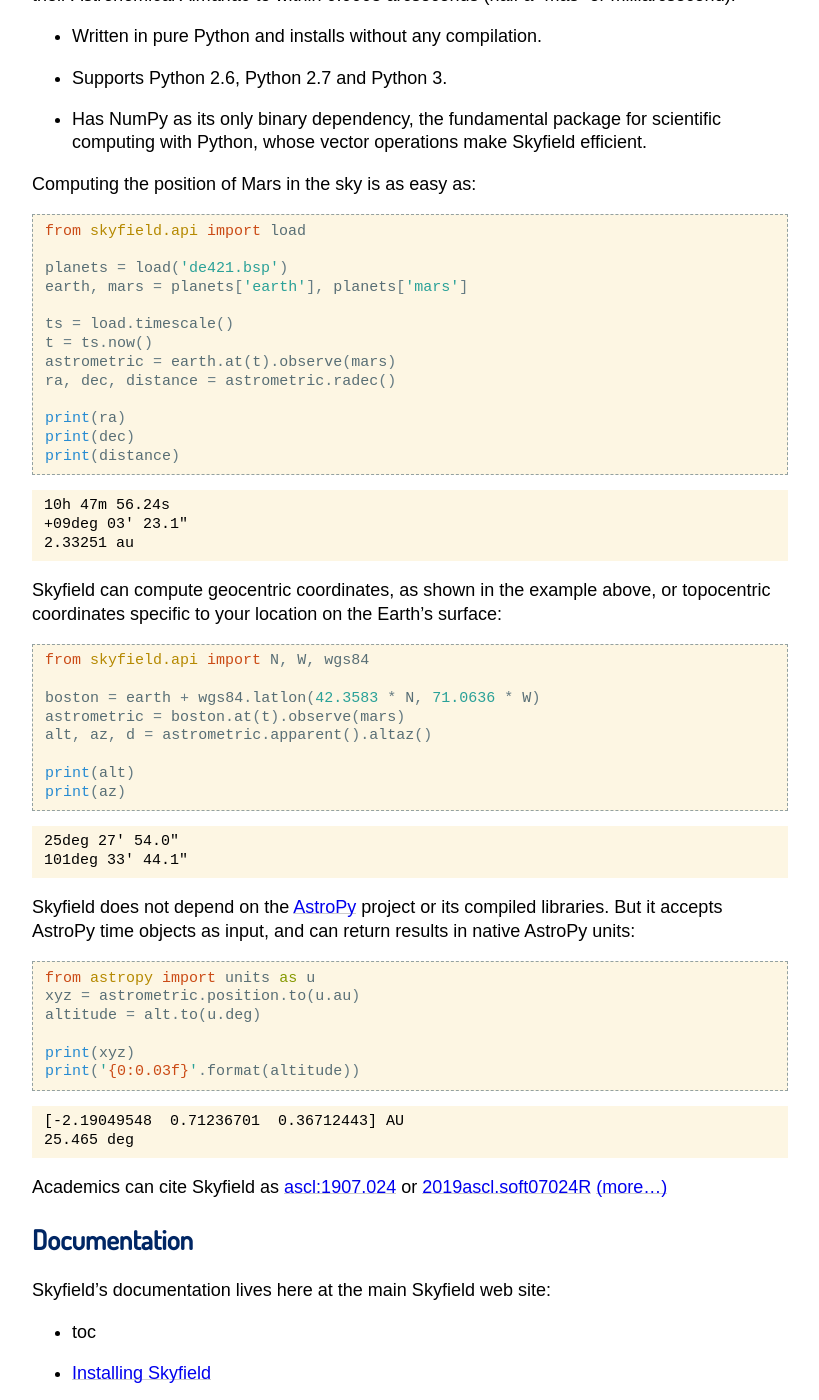
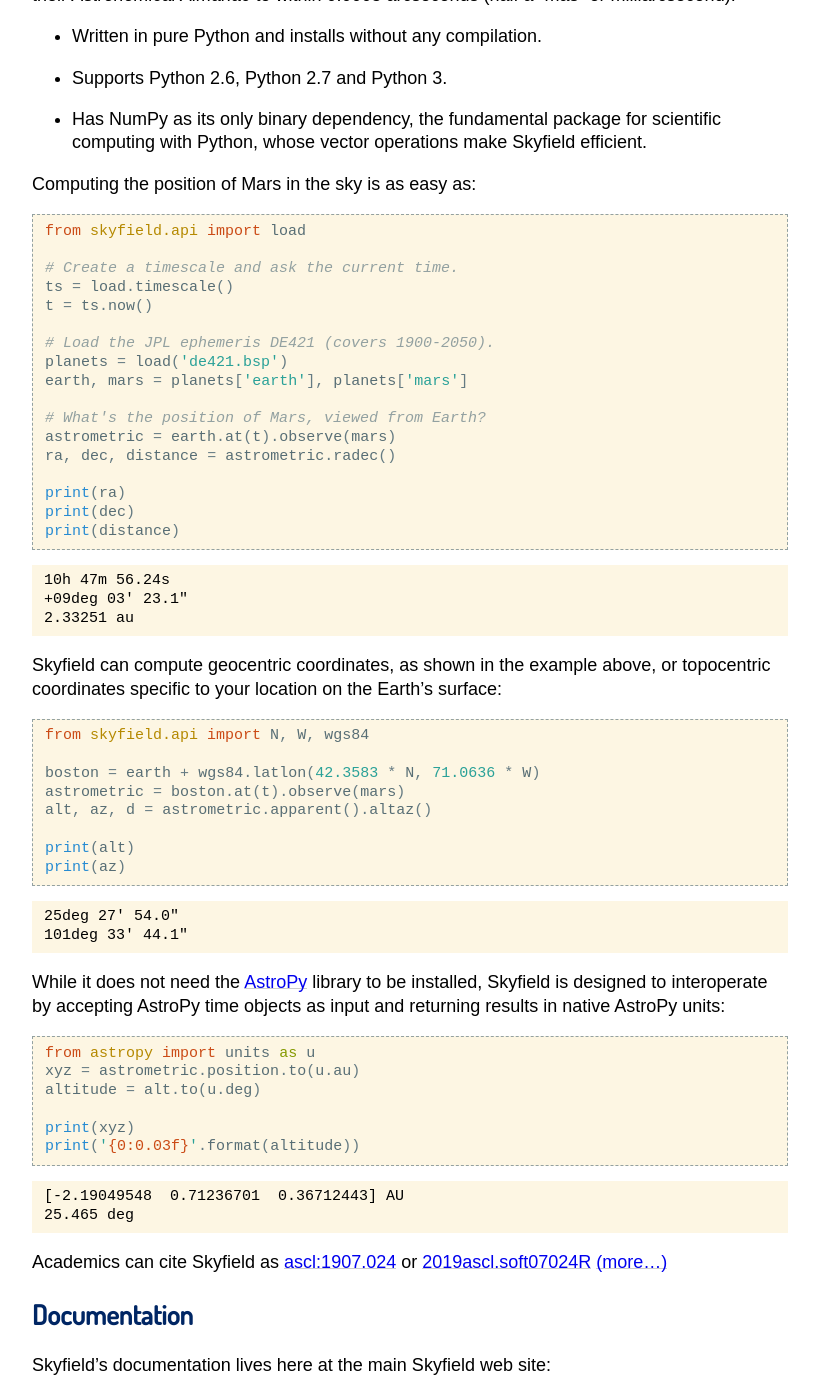
Before and after one commit to skyfielders/python-skyfield, a Sphinx documentation site: the page built from skyfield/documentation/index.rst, in a window 1280 px wide and 1400 px high, scrolled down 401 px. Shown: the whole window, without its empty margins (230-1049 px from the left). Built offline with Sphinx 7.4.7, drawn with Linux system fonts in a browser that asks for light colours; some web fonts are replaced; some of the changed text lies outside the part shown.

Commit message:
Update front page with comments to explain API
A helpful email exchange with a user showed that the front page should
clarify what kind of file “de421.bsp” is, and what its limitations are.

```diff
--- a/skyfield/documentation/index.rst
+++ b/skyfield/documentation/index.rst
@@ -34,11 +34,15 @@
 
     from skyfield.api import load
 
+    # Create a timescale and ask the current time.
+    ts = load.timescale()
+    t = ts.now()
+
+    # Load the JPL ephemeris DE421 (covers 1900-2050).
     planets = load('de421.bsp')
     earth, mars = planets['earth'], planets['mars']
 
-    ts = load.timescale()
-    t = ts.now()
+    # What's the position of Mars, viewed from Earth?
     astrometric = earth.at(t).observe(mars)
     ra, dec, distance = astrometric.radec()
 
@@ -73,10 +77,10 @@
     25deg 27' 54.0"
     101deg 33' 44.1"
 
-Skyfield does not depend on the `AstroPy`_ project
-or its compiled libraries.
-But it accepts AstroPy time objects as input,
-and can return results in native AstroPy units:
+While it does not need the `AstroPy`_ library to be installed,
+Skyfield is designed to interoperate
+by accepting AstroPy time objects as input
+and returning results in native AstroPy units:
 
 .. testcode::
 
```
Also changed, not shown: other parts of skyfield/documentation/index.rst (+4 -5 lines).
